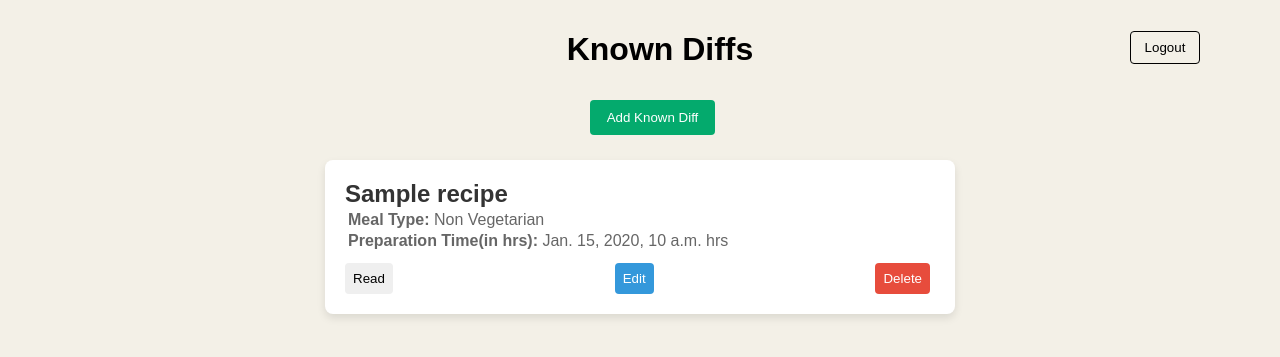
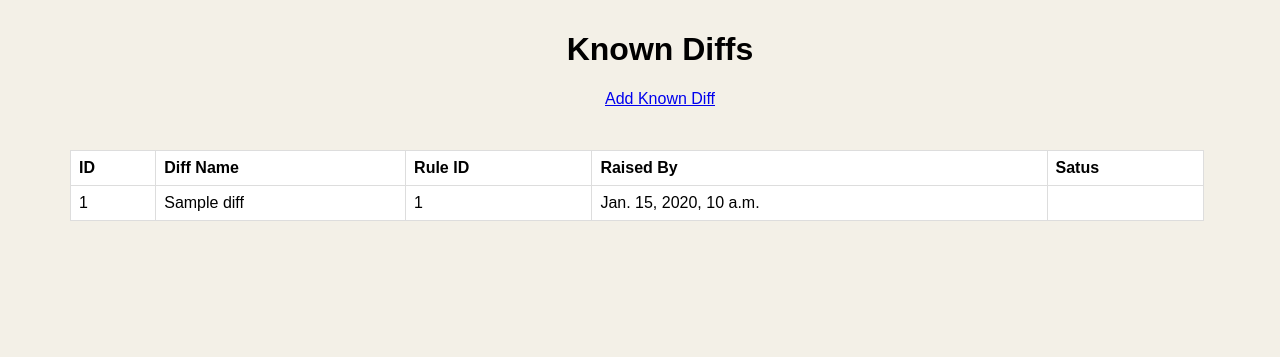
Before and after one commit to mohan277/known-diff-automation, a Django app: template templates/list_known_diff.html in a window 1280 px wide. Shown: the top 357 px of the page. Run offline with Django 4.2, Linux system fonts and the light colour scheme; the template is opened without the code that fills it: most values are stand-ins (such as "Sample title", 1, 10 or a date in 2020).

Commit message:
updated the listing page template

```diff
--- a/diff_patterns/models.py
+++ b/diff_patterns/models.py
@@ -6,9 +6,9 @@
 class KnownDiff(models.Model):
     diff_name = models.CharField(max_length=200)
     rule_id = models.CharField(max_length=10)
-    description = models.JSONField(blank=True, null=True)
+    description = models.TextField(blank=True, null=True)
     diff_url = models.URLField(blank=True, null=True)
-    diff_data = models.JSONField(blank=True, null=True)
+    diff_data = models.TextField(blank=True, null=True)
     diff_image = models.URLField(blank=True, null=True)
 
     created_by = models.ForeignKey(
--- a/requirements.txt
+++ b/requirements.txt
@@ -1,4 +1,3 @@
 Django==4.2.7
 djangorestframework==3.14.0
-jwt==1.3.1
 PyJWT==2.8.0
--- a/templates/list_known_diff.html
+++ b/templates/list_known_diff.html
@@ -21,29 +21,6 @@
             top: 0;
             bottom: 10;
             width: 100%;
-        }
-
-        nav {
-            display: flex;
-            justify-content: center;
-        }
-
-        nav ul {
-            list-style: none;
-            padding: 0;
-            margin: 0;
-        }
-
-        nav li {
-            margin: 0 15px;
-            display: inline;
-        }
-
-        nav a {
-            text-decoration: none;
-            color: black;
-            font-weight: bold;
-            font-size: 16px;
         }
 
         .card {
@@ -158,80 +135,63 @@
             cursor: pointer;
             background-color: #f3f0e7;
         }
+        table {
+            font-family: arial, sans-serif;
+            border-collapse: collapse;
+            width: 90%;
+            margin-left: 60px;
+            background-color: #ffffff;
+        }
+        td, th {
+            border: 1px solid #dddddd;
+            text-align: left;
+            padding: 8px;
+        }
+        tr:nth-child(even) {
+            background-color: #dddddd;
+        }
 
     </style>
 </head>
 <body>
-    <button onclick="goToTop()" id="goToTopBtn" title="Go to Top">Top</button>
-    <header>
-        <h1>Known Diffs</h1>
-        <nav>
-            <ul>
-                <li style="display: flex; justify-content: space-between;">
-                    <div class="crud-buttons" style="margin-right: 10px;">
-                        <a href="{% url 'create_known_diff' %}">
-                            <button class="green" style="width: 125px;">Add Known Diff</button>
-                        </a>
-                    </div>
-                    <!-- <div class="crud-buttons" style="margin-left: 10px;">
-                        <a href="{% url 'dashboard' %}">
-                            <button class="grey" >Go to Dashboard</button>
-                        </a>
-                    </div> -->
-                </li>
-            </ul>
-        </nav>
-        <a href="{% url 'logout' %}"><button class="logout-button">Logout</button></a>
-    </header>
-    <div class="cards">
-        {% for recipe in recipes %}
-            <div class="card">
-                <div class="card-content">
-                    <h2>{{recipe.title}}</h2>
-                    <p>
-                        <strong>Meal Type: </strong>
-                        {% if recipe.meal_type == "vegetarian" %}
-                            Vegetarian
-                        {% else %}
-                            Non Vegetarian
-                        {% endif %}
-                    </p>
-                    <p><strong>Preparation Time(in hrs): </strong>{{recipe.prep_time}} hrs</p>
-                    <div class="crud-buttons">
-                        <a href="{% url 'detail_recipe' recipe.id %}">
-                            <button class="read">Read</button>
-                        </a>
-                        <a href="{% url 'edit_recipe' recipe.id %}">
-                            <button class="edit">Edit</button>
-                        </a>
-                        <a href="{% url 'delete_recipe' recipe.id %}">
-                            <button class="delete">Delete</button>
-                        </a>
-                    </div>
-                </div>
-            </div>
-        {% endfor %}
+    <div class="container mt-4">
+        <header class="d-flex justify-content-between align-items-center mb-3">
+            <h1>Known Diffs</h1>
+            <a href="{% url 'create_known_diff' %}" class="btn btn-success">Add Known Diff</a>
+        </header>
+        <!-- Listing Table -->
+        {% if known_diffs %}
+            <table>
+                <thead class="table-dark">
+                    <tr>
+                        <th>ID</th>
+                        <th>Diff Name</th>
+                        <th>Rule ID</th>
+                        <th>Raised By</th>
+                        <th>Satus</th>
+                    </tr>
+                </thead>
+                <tbody>
+                    {% for diff in known_diffs %}
+                        <tr>
+                            <td>{{ diff.id }}</td>
+                            <td>{{ diff.diff_name }}</td>
+                            <td>{{ diff.rule_id }}</td>
+                            <td>{{ diff.created_by_name }}</td>
+                            <td>
+                                {% if diff.is_active == 0 %}
+                                    Pending
+                                {% elif diff.is_active == 1 %}
+                                    Approved
+                                {% endif %}
+                            </td>
+                        </tr>
+                    {% endfor %}
+                </tbody>
+            </table>
+        {% else %}
+            <h3 style="text-align: center;">No records found.</h3>
+        {% endif %}
     </div>
-    <script>
-        // go_to_top_button.js
-        function goToTop() {
-            document.body.scrollTop = 0;
-            document.documentElement.scrollTop = 0;
-        }
-
-        // Show/hide the button based on the scroll position
-        window.onscroll = function() {
-            scrollFunction();
-        };
-
-        function scrollFunction() {
-            var btn = document.getElementById("goToTopBtn");
-            if (document.body.scrollTop > 20 || document.documentElement.scrollTop > 20) {
-                btn.style.display = "block";
-            } else {
-                btn.style.display = "none";
-            }
-        }
-    </script>
 </body>
 </html>
```
Also changed, not shown: diff_patterns/views.py (+20 -3 lines), db.sqlite3, diff_patterns/migrations/0001_initial.py, diff_patterns/migrations/0002_knowndiff_is_approved.py (deleted), diff_patterns/migrations/0003_remove_knowndiff_is_approved_knowndiff_approved_at_and_more.py (deleted), diff_patterns/migrations/0004_knowndiff_created_by.py (deleted), templates/edit_known_diff.html (renamed from templates/edit_recipe.html), 1 other file.
